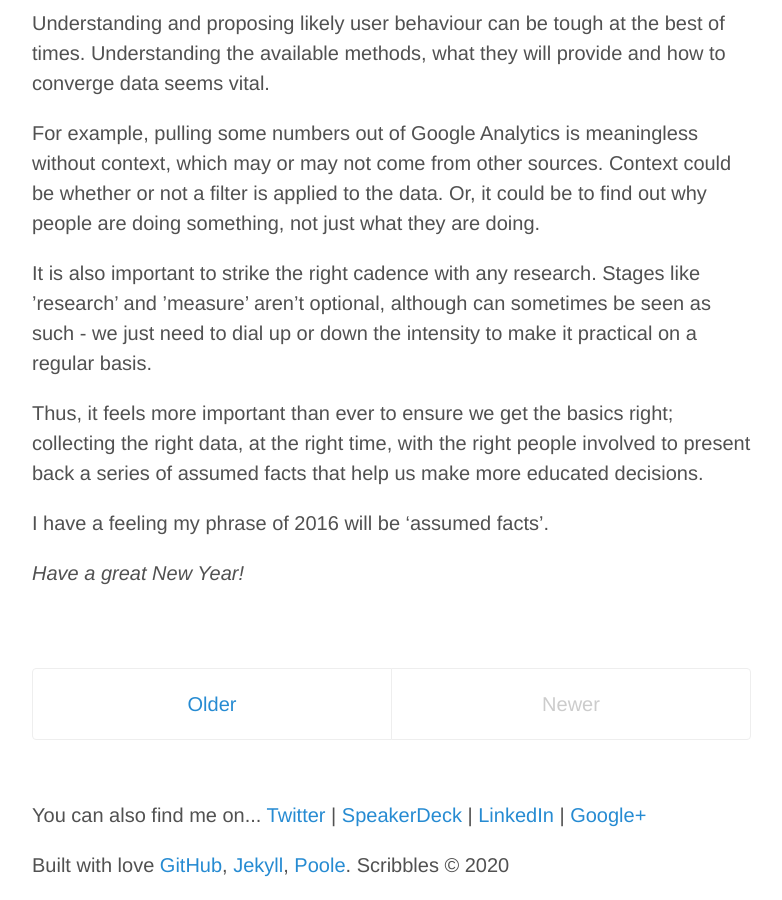
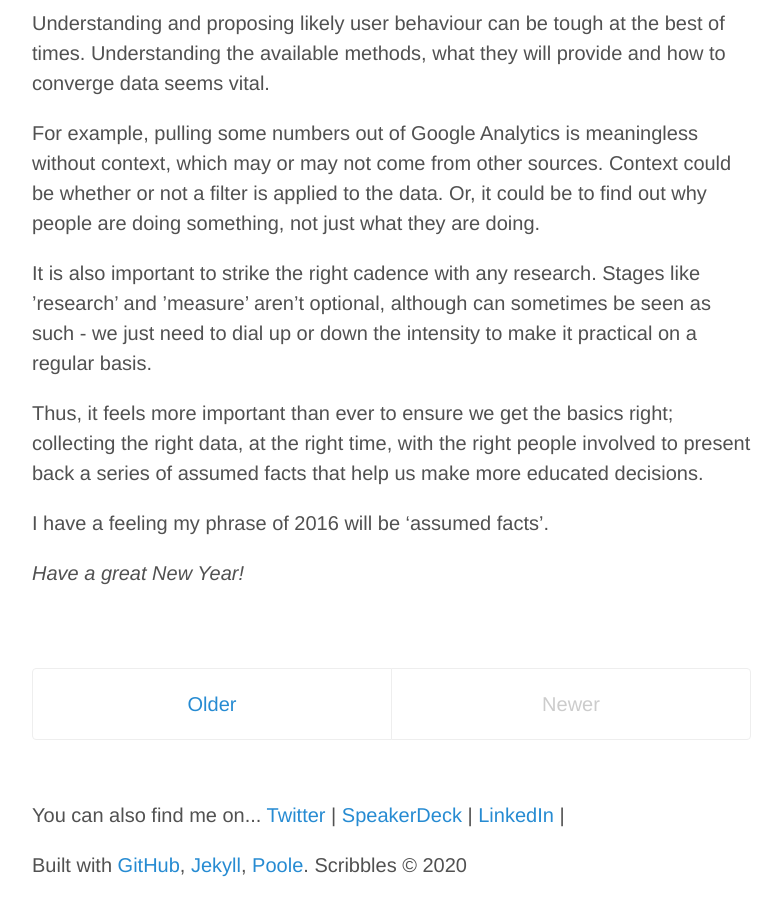
Before and after one commit to calcode/calcode.github.io, a Jekyll site: the page built from index.html, in a window 1280 px wide and 900 px high, scrolled down 7018 px. Shown: the whole window, without its empty margins (248-1030 px from the left). Built offline with Jekyll 4.4.1, drawn with Linux system fonts in a browser that asks for light colours; Markdown is read by kramdown in place of the engine named in the settings; the list of posts is cut into pages by our own code; some of the changed lines change nothing that is shown.

Commit message:
md fixes

```diff
--- a/_config.yml
+++ b/_config.yml
@@ -1,6 +1,5 @@
 # Dependencies
-markdown:         redcarpet
-pygments:         true
+rogue:            true
 
 # Permalinks
 permalink:        pretty
--- a/_includes/google_analytics.html
+++ b/_includes/google_analytics.html
@@ -1,9 +1,7 @@
-<script>
-  (function(i,s,o,g,r,a,m){i['GoogleAnalyticsObject']=r;i[r]=i[r]||function(){
-  (i[r].q=i[r].q||[]).push(arguments)},i[r].l=1*new Date();a=s.createElement(o),
-  m=s.getElementsByTagName(o)[0];a.async=1;a.src=g;m.parentNode.insertBefore(a,m)
-  })(window,document,'script','//www.google-analytics.com/analytics.js','ga');
-
-  ga('create', 'UA-27194732-1', 'auto');
-  ga('send', 'pageview');
-</script>
+<!-- Google Tag Manager -->
+<script>(function(w,d,s,l,i){w[l]=w[l]||[];w[l].push({'gtm.start':
+new Date().getTime(),event:'gtm.js'});var f=d.getElementsByTagName(s)[0],
+j=d.createElement(s),dl=l!='dataLayer'?'&l='+l:'';j.async=true;j.src=
+'https://www.googletagmanager.com/gtm.js?id='+i+dl;f.parentNode.insertBefore(j,f);
+})(window,document,'script','dataLayer','GTM-TLGW7K');</script>
+<!-- End Google Tag Manager -->
--- a/_includes/head.html
+++ b/_includes/head.html
@@ -5,9 +5,6 @@
 
   <!-- Enable responsiveness on mobile devices-->
   <meta name="viewport" content="width=device-width, initial-scale=1.0, maximum-scale=1">
-  <!-- gwt & bing meta-->
-  <meta name="google-site-verification" content="SMnd4ehS_XWss8K4DguN1wLV4u8wJ__xFq2DPG7MQJU">
-  <meta name="msvalidate.01" content="B42466CF4856E374C7CB3C87E0131537">
   <title>
     {% if page.title == "Home" %}
       {{ site.title }} &middot; {{ site.tagline }}
--- a/_includes/structured_data_json_ld.html
+++ b/_includes/structured_data_json_ld.html
@@ -3,11 +3,10 @@
 "@type" : "Person",
 "name" : "Calum Shepherd",
 "image" : "https://pbs.twimg.com/profile_images/598773389361291264/mrAekpWD.jpg",
-"jobTitle": "Head of Digital Strategy",
+"jobTitle": "VP of Product",
 "sameAs" : [
 "https://twitter.com/calumshepherd",
 "https://uk.linkedin.com/in/calumshepherd",
-"https://plus.google.com/calumshepherd1/posts",
 "https://speakerdeck.com/calumshepherd"
 ]
 }
--- a/_layouts/default.html
+++ b/_layouts/default.html
@@ -3,17 +3,10 @@
 
   {% include head.html %}
   <body>
-
-    <!-- Google Tag Manager tracking code -->
-    <noscript><iframe src="//www.googletagmanager.com/ns.html?id=GTM-TLGW7K"
-    height="0" width="0" style="display:none;visibility:hidden"></iframe></noscript>
-    <script>(function(w,d,s,l,i){w[l]=w[l]||[];w[l].push({'gtm.start':
-    new Date().getTime(),event:'gtm.js'});var f=d.getElementsByTagName(s)[0],
-    j=d.createElement(s),dl=l!='dataLayer'?'&l='+l:'';j.async=true;j.src=
-    '//www.googletagmanager.com/gtm.js?id='+i+dl;f.parentNode.insertBefore(j,f);
-    })(window,document,'script','dataLayer','GTM-TLGW7K');</script>
-    <!-- End Google Tag Manager -->
-
+    <!-- Google Tag Manager (noscript) -->
+    <noscript><iframe src="https://www.googletagmanager.com/ns.html?id=GTM-TLGW7K"
+      height="0" width="0" style="display:none;visibility:hidden"></iframe></noscript>
+      <!-- End Google Tag Manager (noscript) -->
 
     <div class="container content">
       <div class="masthead">
@@ -37,10 +30,9 @@
         <a href="https://twitter.com/calumshepherd">Twitter</a> |
         <a href="https://speakerdeck.com/calumshepherd">SpeakerDeck</a> |
         <a href="http://uk.linkedin.com/in/calumshepherd">LinkedIn</a> |
-        <a href="https://plus.google.com/+calumshepherd1/">Google+</a>
         </p>
         <p>
-         Built with love <a href="https://github.com">GitHub</a>, <a href="http://jekyllrb.com/Jekyll">Jekyll</a>, <a href="http://getpoole.com/">Poole</a>.
+         Built with <a href="https://github.com">GitHub</a>, <a href="http://jekyllrb.com/Jekyll">Jekyll</a>, <a href="http://getpoole.com/">Poole</a>.
          Scribbles &copy; {{ site.time | date: '%Y' }}
         </p>
       </div>
```
